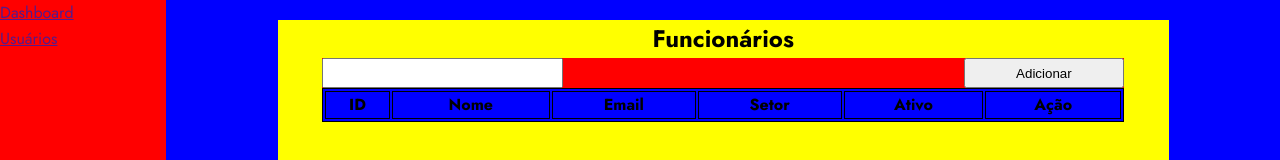
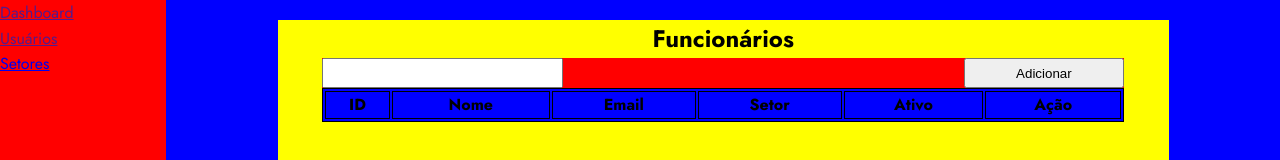
Before and after one commit to gabicunha7/autobotics, a website: page site/public/funcionario.html in a window 1280 px wide. Shown: the top 160 px of the page. Drawn offline with Linux system fonts and the light colour scheme; no server answers.

Commit message:
sidebar com botão setores

```diff
--- a/site/public/funcionario.html
+++ b/site/public/funcionario.html
@@ -19,6 +19,11 @@
             <div class="sidebar-item">
                 <a href="">
                     <p>Usuários</p>
+                </a>
+            </div>
+            <div class="sidebar-item">
+                <a href="setor.html">
+                    <p>Setores</p>
                 </a>
             </div>
         </section>
```
Also changed, not shown: site/public/setor.html (+5 -0 lines).
